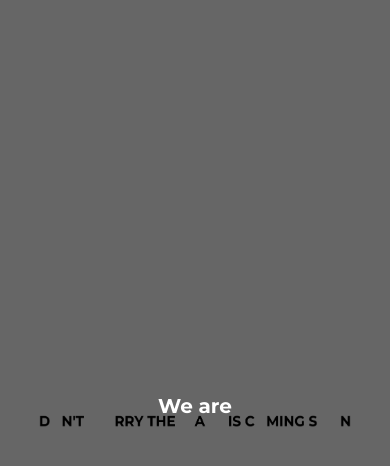
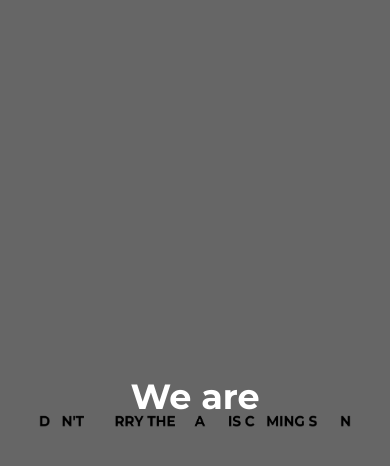
Before and after one commit to kozzzzzzi/waveiscoming, a website: page Desktop/new/public/index.html in a window 390 px wide. Both pictures are taken after a click on the picture 195 px from the left and 421 px from the top of the page. Drawn offline with Linux system fonts and the light colour scheme.

Commit message:
Update style.css

```diff
--- a/Desktop/new/public/style.css
+++ b/Desktop/new/public/style.css
@@ -86,20 +86,19 @@ img {
 }
 
 
-/* 반응형 처리 */
 @media (max-width: 600px) {
   .modal {
     flex-direction: column;
-    font-size: 20px;
+    font-size: 35px;
     padding: 30px 20px;
   }
 
   .modal-text {
-    font-size: 20px;
+    font-size: 35px;
   }
 
   .modal span[contenteditable] {
-    font-size: 20px;
+    font-size: 35px;
     min-width: 60px;
   }
 
```
